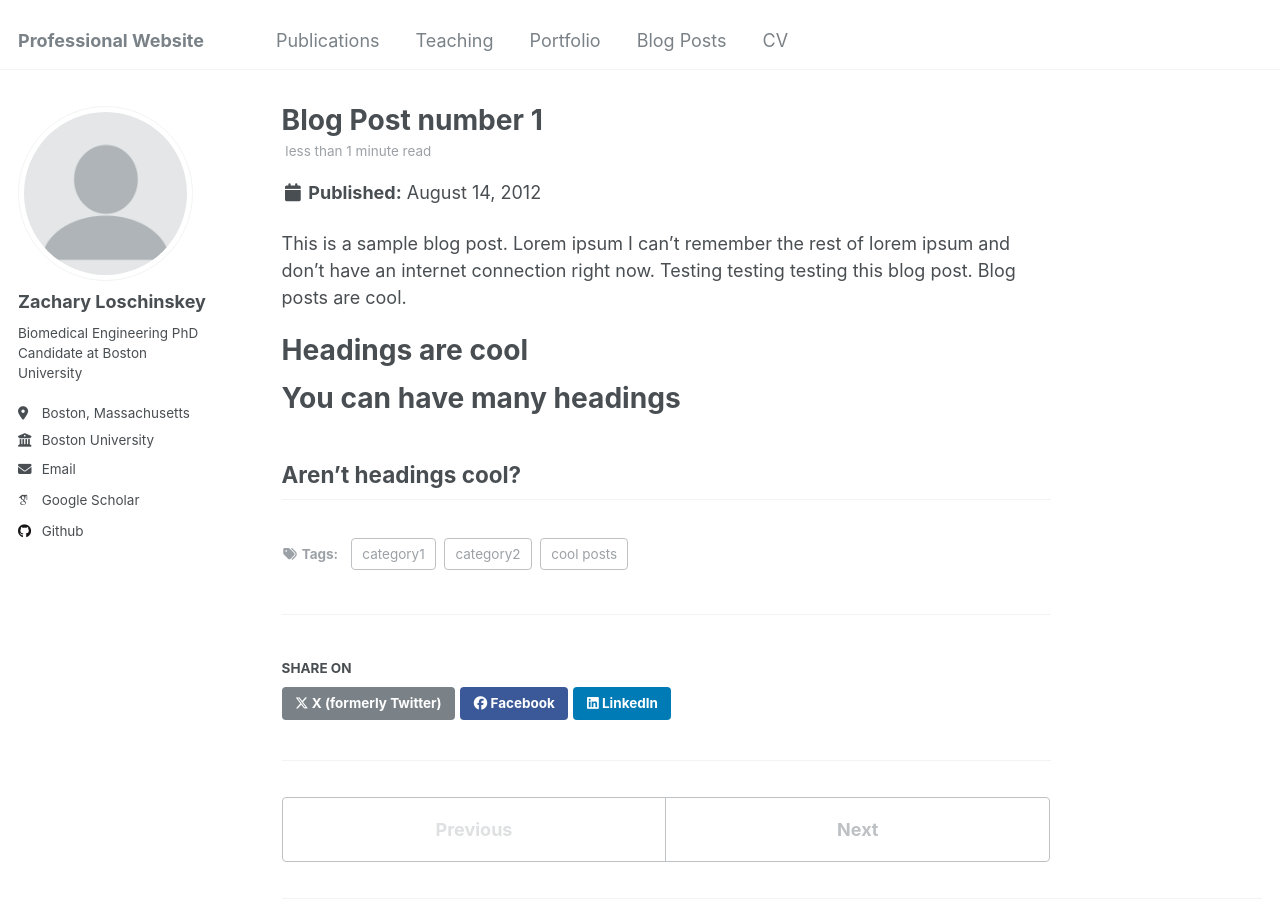
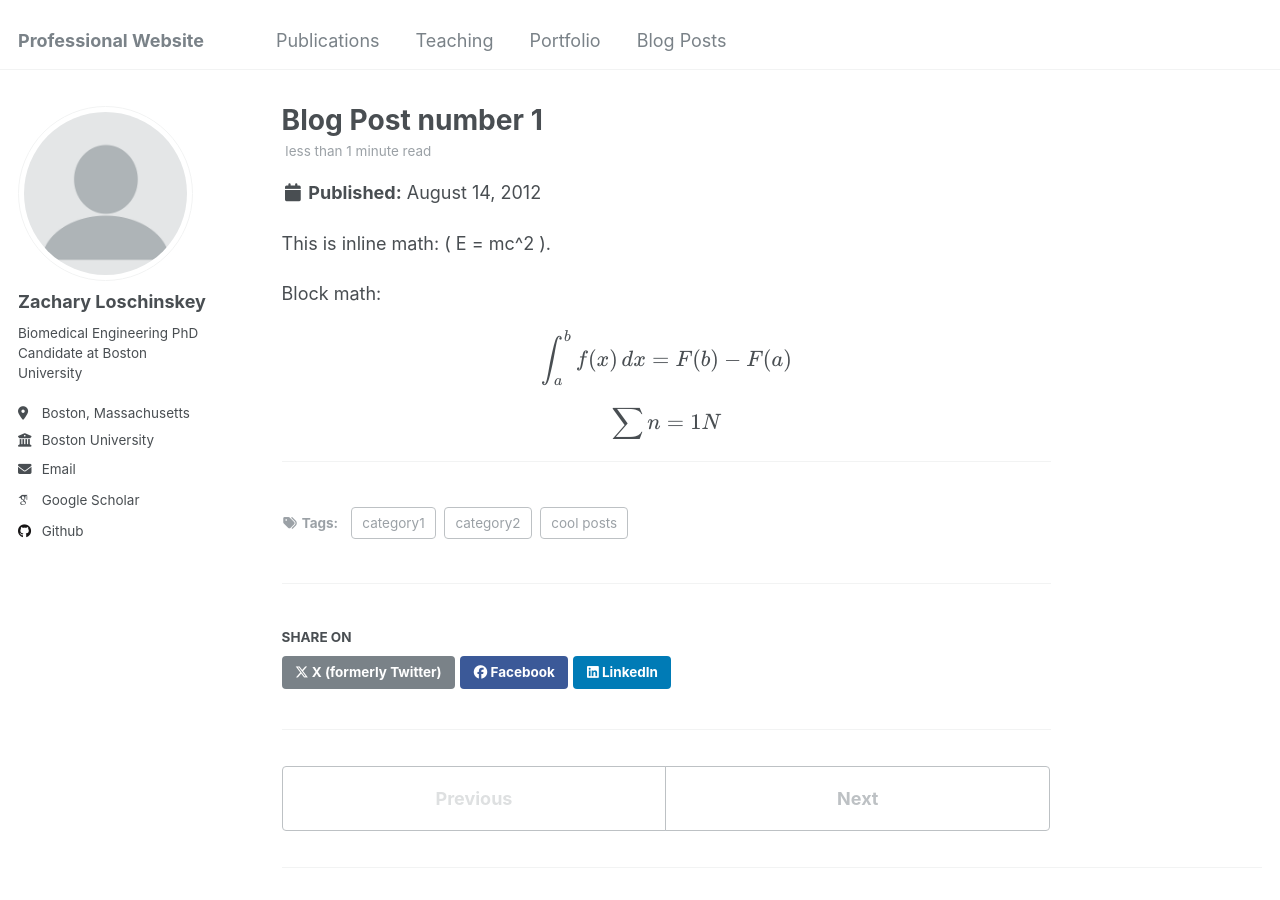
Before and after one commit to ZachLoschin/ZachLoschin.github.io, a Jekyll site: the page built from _posts/2012-08-14-blog-post-1.md, in a window 1280 px wide and 900 px high. Built offline with Jekyll 4.4.1, drawn with Linux system fonts in a browser that asks for light colours; some web fonts are replaced.

Commit message:
test of math

```diff
--- a/_data/navigation.yml
+++ b/_data/navigation.yml
@@ -20,8 +20,8 @@ main:
   - title: "Blog Posts"
     url: /year-archive/
 
-  - title: "CV"
-    url: /cv/
+  # - title: "CV"
+  #   url: /cv/
 
   # - title: "Guide"
   #   url: /markdown/
--- a/_posts/2012-08-14-blog-post-1.md
+++ b/_posts/2012-08-14-blog-post-1.md
@@ -8,13 +8,16 @@ tags:
   - category2
 ---
 
-This is a sample blog post. Lorem ipsum I can't remember the rest of lorem ipsum and don't have an internet connection right now. Testing testing testing this blog post. Blog posts are cool.
+This is inline math: \( E = mc^2 \).
 
-Headings are cool
-======
+Block math:
 
-You can have many headings
-======
+$$
+\int_a^b f(x) \, dx = F(b) - F(a)
+$$
 
-Aren't headings cool?
+$$
+\sum{n=1}{N}
+$$
+
 ------
```
